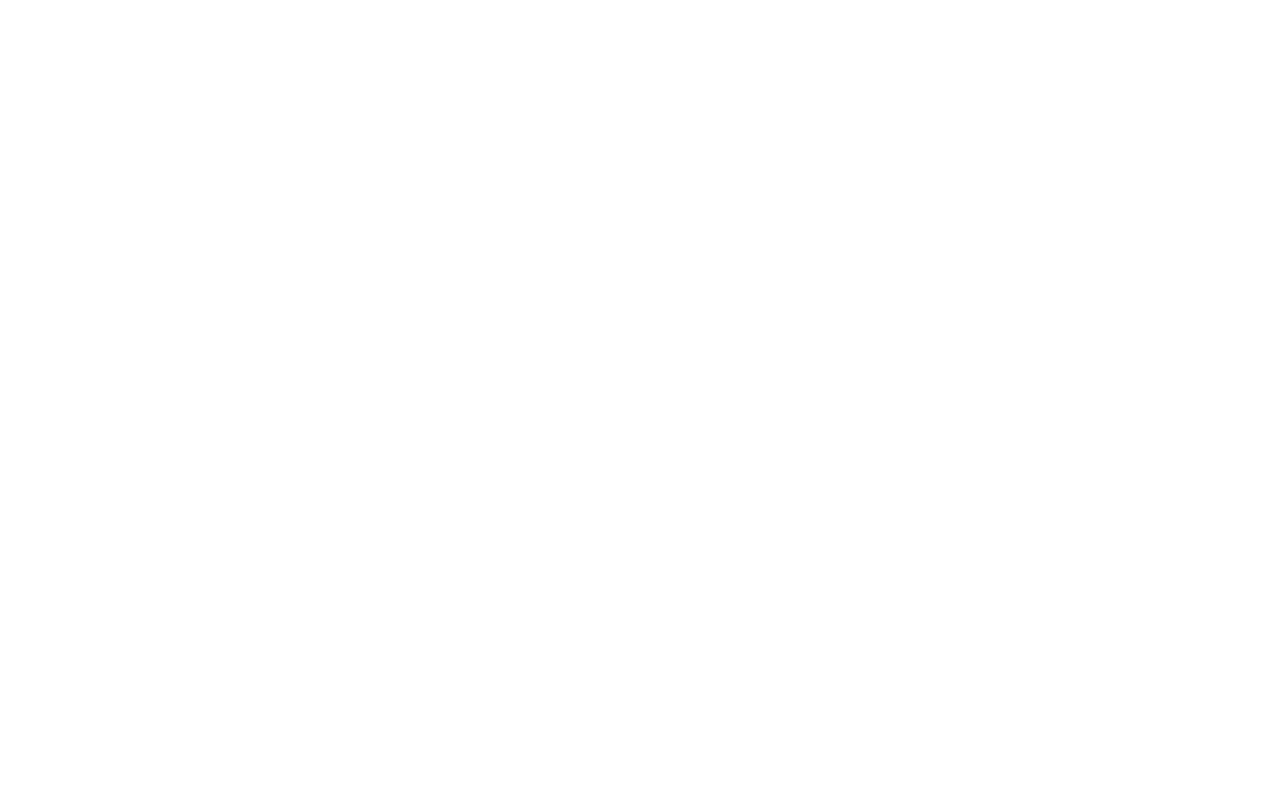
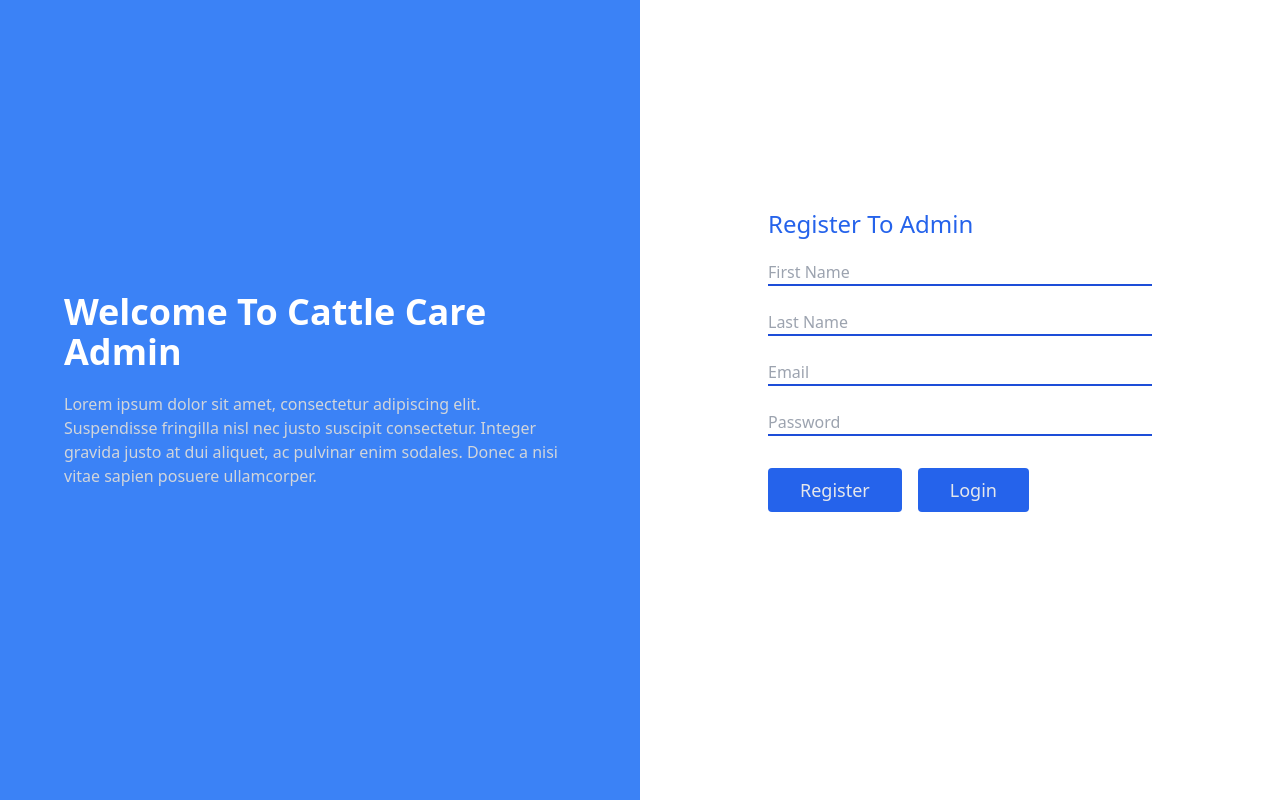
Before and after one commit to Cattle-Care/cattle-care-admin, a React (Create React App) app: page /register in a window 1280 px wide. Built offline with nearby package versions, Linux system fonts and the light colour scheme.

Commit message:
register compo added

```diff
--- a/package.json
+++ b/package.json
@@ -19,7 +19,8 @@
     "react-dom": "^17.0.1",
     "react-router-dom": "^5.2.0",
     "react-scripts": "4.0.3",
-    "web-vitals": "^1.0.1"
+    "web-vitals": "^1.0.1",
+    "yup": "^0.32.9"
   },
   "scripts": {
     "start": "craco start",
--- a/src/Routes.js
+++ b/src/Routes.js
@@ -1,7 +1,7 @@
 import React from 'react';
 import { BrowserRouter, Route, Switch, Redirect } from 'react-router-dom';
 import { ApolloProvider } from '@apollo/client/react';
-import { Home, Users, Login, Profile, Cattle, Categories } from './pages';
+import { Home, Users, Login, Profile, Cattle, Categories, Register } from './pages';
 import client from './utils/client';
 
 // eslint-disable-next-line react/prop-types
@@ -27,6 +27,7 @@
       <Switch>
         <PrivateRoute exact path="/" component={Home} />
         <Route exact path="/login" component={Login} />
+        <Route exact path="/register" component={Register} />
         <PrivateRoute exact path="/users" component={Users} />
         <PrivateRoute exact path="/profile" component={Profile} />
         <PrivateRoute exact path="/cattle" component={Cattle} />
--- a/src/components/LoginForm.js
+++ b/src/components/LoginForm.js
@@ -2,6 +2,7 @@
 
 import LockOutlinedIcon from '@material-ui/icons/LockOutlined';
 import { Formik } from 'formik';
+import { Link } from 'react-router-dom';
 
 // eslint-disable-next-line react/prop-types
 function LoginForm({ loading = false, error, onSubmit }) {
@@ -57,6 +58,15 @@
           >
             {loading ? 'Loading...' : 'Login'}
           </button>
+          <Link to="/register">
+            <button
+              type="button"
+              className="text-gray-200 bg-blue-600 border-0 py-2 my-2 px-8 focus:outline-none
+                    hover:bg-blue-700 rounded text-lg ml-8"
+            >
+              Register
+            </button>
+          </Link>
         </form>
       )}
     </Formik>
--- a/src/components/global/Sidebar.js
+++ b/src/components/global/Sidebar.js
@@ -9,6 +9,10 @@
   LogoutIcon,
 } from '../svgs';
 
+const handleClick = () => {
+  window.localStorage.clear();
+  window.location.reload();
+};
 function Sidebar() {
   return (
     <div className="flex flex-row  ">
@@ -93,7 +97,7 @@
           <div className="bg-transparent py-2 rounded-r-full hover:bg-gray-200 mr-2 hover:text-blue-500">
             <div className="flex flex-row items-center ml-4">
               <LogoutIcon />
-              <a href="/" className="ml-4 text-sm font-semibold">
+              <a href="/" className="ml-4 text-sm font-semibold" onClick={() => handleClick()}>
                 Logout
               </a>
             </div>
--- a/src/pages/Login.js
+++ b/src/pages/Login.js
@@ -25,8 +25,6 @@
   const [loginAction, { loading, error }] = useMutation(loginMutation, {
     onCompleted: ({ login }) => {
       window.localStorage.setItem('token', login.jwt);
-      // window.localStorage.clear()
-      // window.location.reload();
       history.push('/');
     },
   });
--- /dev/null
+++ b/src/pages/Register.js
@@ -0,0 +1,134 @@
+import React from 'react';
+import { Link } from 'react-router-dom';
+import { useFormik } from 'formik';
+import * as yup from 'yup';
+
+function Register() {
+  const formik = useFormik({
+    // enableReinitialize: true,
+    initialValues: {
+      firstName: '',
+      lastName: '',
+      email: '',
+      password: '',
+    },
+    validationSchema: yup.object().shape({
+      firstName: yup.string().required(' First name is required!'),
+      lastName: yup.string().required(' Last name is required!'),
+      email: yup
+        .string()
+        .email('Enter valid email address!')
+        .required('Email address is required'),
+      password: yup
+        .string()
+        .min(2, 'Too Short!')
+        .max(10, 'Too Long!')
+        .required('Required'),
+    }),
+
+    onSubmit: values => {
+      console.log('value of formik', values);
+    },
+    // onSubmit: () => {
+    //   // const input = {
+    //   //   email: values.email,
+    //   //   firstName: values.firstName,
+    //   //   lastName: values.lastName,
+    //   //   password: values.password,
+    //   // };
+    // },
+  });
+  const { values, handleBlur, handleChange, handleSubmit, touched, errors } = formik;
+
+  return (
+    <>
+      <div className="w-screen h-screen flex  ">
+        <div className="w-1/2 h-screen bg-blue-500 flex justify-center items-center">
+          <div className="w-4/5">
+            <h1 className="text-4xl font-bold text-white">Welcome To Cattle Care Admin</h1>
+            <p className="py-5 text-gray-300">
+              Lorem ipsum dolor sit amet, consectetur adipiscing elit. Suspendisse fringilla nisl
+              nec justo suscipit consectetur. Integer gravida justo at dui aliquet, ac pulvinar enim
+              sodales. Donec a nisi vitae sapien posuere ullamcorper.
+            </p>
+          </div>
+        </div>
+
+        <div className="w-1/2 h-screen flex justify-center items-center  ">
+          <div className="w-96 h-96   ">
+            <h2 className="text-blue-600 text-2xl  font-medium title-font mb-5">
+              Register To Admin
+            </h2>
+            <form onSubmit={handleSubmit}>
+              <div className="mb-6">
+                <input
+                  value={values.firstName}
+                  placeholder="First Name"
+                  onBlur={handleBlur('firstName')}
+                  error={errors.firstName}
+                  touched={touched.firstName}
+                  onChange={handleChange('firstName')}
+                  className="w-full  text-black focus:border-b-4 focus:border-blue-900 hover:border-green-400  border-b-2  border-blue-700  outline-none "
+                />
+              </div>
+              <div className="mb-6">
+                <input
+                  value={values.lastName}
+                  onBlur={handleBlur('lastName')}
+                  error={errors.lastName}
+                  touched={touched.lastName}
+                  onChange={handleChange('lastName')}
+                  placeholder="Last Name"
+                  className="w-full  text-black focus:border-b-4 focus:border-blue-900 hover:border-green-400  border-b-2  border-blue-700  outline-none "
+                />
+              </div>
+              <div className="mb-6">
+                <input
+                  value={values.email}
+                  onBlur={handleBlur('email')}
+                  error={errors.email}
+                  touched={touched.email}
+                  onChange={handleChange('email')}
+                  placeholder="Email"
+                  className="w-full  text-black focus:border-b-4 focus:border-blue-900 hover:border-green-400  border-b-2  border-blue-700  outline-none "
+                />
+              </div>
+              <div className="mb-6">
+                <input
+                  type="password"
+                  value={values.password}
+                  placeholder="Password"
+                  onBlur={handleBlur('password')}
+                  error={errors.password}
+                  touched={touched.password}
+                  onChange={handleChange('password')}
+                  className="w-full  text-black focus:border-b-4 focus:border-blue-900 hover:border-green-400  border-b-2  border-blue-700  outline-none "
+                />
+              </div>
+              <button
+                type="submit"
+                onClick={handleSubmit}
+                className="text-gray-200 bg-blue-600 border-0 py-2 my-2 px-8 focus:outline-none hover:bg-blue-700 rounded text-lg"
+              >
+                Register
+              </button>
+              <Link to="/Login">
+                <button
+                  type="button"
+                  className="text-gray-200 bg-blue-600 border-0 py-2 my-2 px-8 ml-4 focus:outline-none hover:bg-blue-700 rounded text-lg"
+                >
+                  Login
+                </button>
+              </Link>
+            </form>
+            {/* <p className="text-xs text-blue-600 mt-3 font-semibold">
+              Please Enter Your Email And Password
+            </p> */}
+          </div>
+        </div>
+      </div>
+    </>
+  );
+}
+
+export default Register;
--- a/src/pages/index.js
+++ b/src/pages/index.js
@@ -5,3 +5,4 @@
 export { default as Profile } from './Profile';
 export { default as Cattle } from './Cattle';
 export { default as Categories } from './Categories';
+export { default as Register } from './Register';
```
Also changed, not shown: 1 other file (tests, documents, lock files or other folders).
